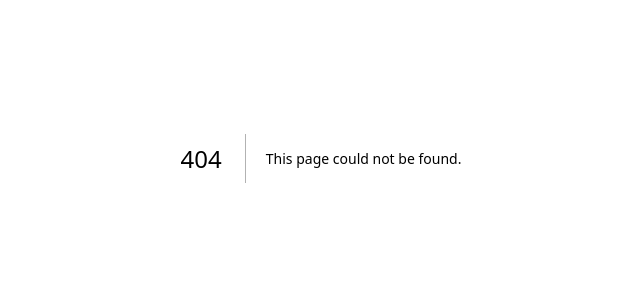
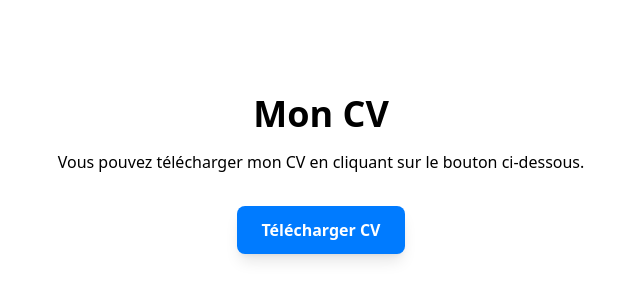
Before and after one commit to LoicSERRE/portfolio-v2, a Next.js app: page /cv in a window 1280 px wide. Before the commit this address had no page. Shown: the part 242-542 px from the top of the page, without its empty margins (319-959 px from the left). Built offline with nearby package versions, Linux system fonts and the light colour scheme; a web font is replaced by a local one.

Commit message:
Ajout d'un début de page de CV

```diff
--- a/src/app/globals.css
+++ b/src/app/globals.css
@@ -384,3 +384,23 @@ footer {
     animation: cta-color-anim 1s infinite;
   }
 }
+
+/* Page du CV */
+.cvSection {
+  text-align: center;
+  padding: 2rem;
+  margin-top: 2rem;
+  border-radius: 8px;
+  width: 80%;
+  max-width: 600px;
+}
+
+.downloadButton {
+  background-color: #007bff; /* Bleu */
+  transition: background-color 0.3s ease;
+  text-decoration: none;
+}
+
+.downloadButton:hover {
+  background-color: #0056b3; /* Bleu plus foncé */
+}
--- /dev/null
+++ b/src/pages/cv.js
@@ -0,0 +1,33 @@
+import { useState } from 'react';
+import '../app/globals.css';
+import Header from '@/components/header';
+import Footer from '@/components/footer';
+
+export default function Reception() {
+    const [theme, setTheme] = useState('gradient');
+
+    const toggleTheme = () => {
+        const themes = ['default', 'dark', 'gradient'];
+        const currentIndex = themes.indexOf(theme);
+        const nextIndex = (currentIndex + 1) % themes.length;
+        setTheme(themes[nextIndex]);
+    };
+
+    const themeClass = theme === 'dark' ? 'bg-black text-white' : theme === 'gradient' ? 'gradient-theme' : 'bg-white text-black';
+
+    return (
+        <main className={`flex min-h-screen flex-col items-center justify-between p-24 transition-colors ${themeClass}`}>
+
+            <Header toggleTheme={toggleTheme} theme={theme} />
+
+            <section className={`cvSection flex flex-col items-center justify-center`}>
+                <h1 className="text-4xl font-bold mb-4">Mon CV</h1>
+                <p className="mb-8">Vous pouvez télécharger mon CV en cliquant sur le bouton ci-dessous.</p>
+                <a href="/img/CV.pdf" download="CV_SERRE_Loïc.pdf" className={`downloadButton px-6 py-3 rounded-lg font-bold text-white shadow-lg`}>Télécharger CV</a>
+            </section>
+
+            <Footer />
+
+        </main>
+    );
+}
```
